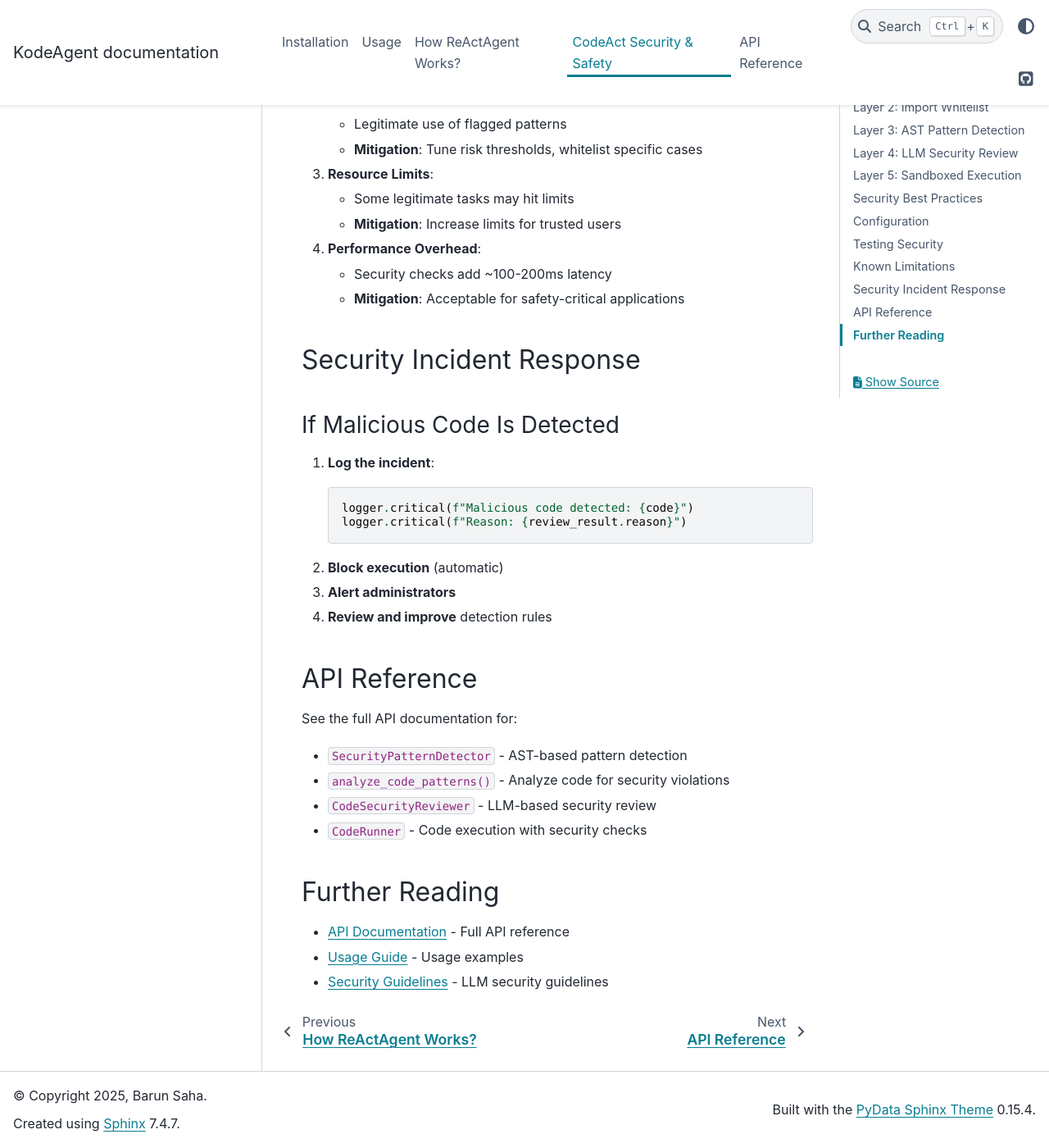
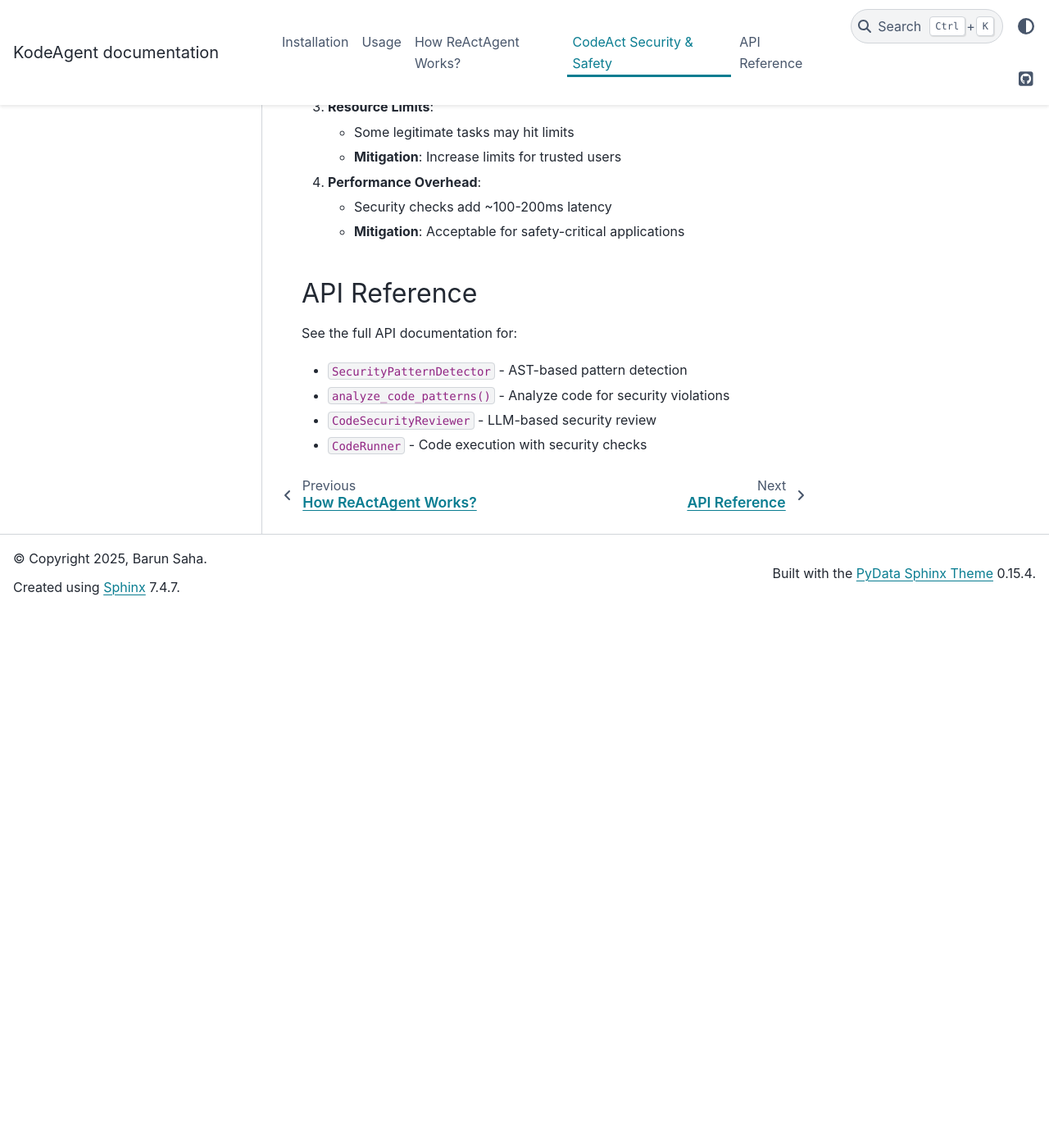
Before and after one commit to barun-saha/kodeagent, a Sphinx documentation site: the page built from docs/codeact_security.md, in a window 1280 px wide and 1400 px high, scrolled down 9155 px. Shown: the whole window at 82% size. Built offline with Sphinx 7.4.7 and the PyData theme 0.15.4, drawn with Linux system fonts in a browser that asks for light colours; after the commit the page ends 9900 px from its top, so only the background shows below that; some of the changed text lies outside the part shown.

Commit message:
docs: Make CodeAct security overview lighter

````diff
--- a/docs/codeact_security.md
+++ b/docs/codeact_security.md
@@ -59,7 +59,6 @@ KodeAgent's **CodeActAgent** implements a comprehensive multi-layer security sys
 > * Code obfuscation
 > * Resource exhaustion
 
-## Security Architecture
 
 The CodeActAgent uses a **defense-in-depth** approach with 5 security layers:
 
@@ -425,22 +424,6 @@ Env access: is_safe=False, reason=Critical security violations: Dangerous os.env
    * Security checks add ~100-200ms latency
    * **Mitigation**: Acceptable for safety-critical applications
 
-## Security Incident Response
-
-### If Malicious Code Is Detected
-
-1. **Log the incident**:
-
-   ```python
-   logger.critical(f"Malicious code detected: {code}")
-   logger.critical(f"Reason: {review_result.reason}")
-   ```
-
-2. **Block execution** (automatic)
-
-3. **Alert administrators**
-
-4. **Review and improve** detection rules
 
 ## API Reference
 
@@ -450,9 +433,3 @@ See the full API documentation for:
 * `analyze_code_patterns()` - Analyze code for security violations
 * `CodeSecurityReviewer` - LLM-based security review
 * `CodeRunner` - Code execution with security checks
-
-## Further Reading
-
-* [API Documentation](api.rst) - Full API reference
-* [Usage Guide](usage.md) - Usage examples
-* [Security Guidelines](https://github.com/barun-saha/kodeagent/blob/main/src/kodeagent/prompts/code_guardrail.txt) - LLM security guidelines
````
